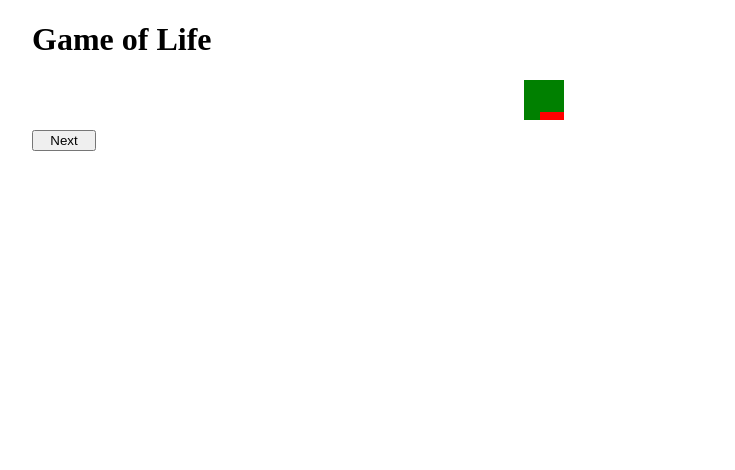
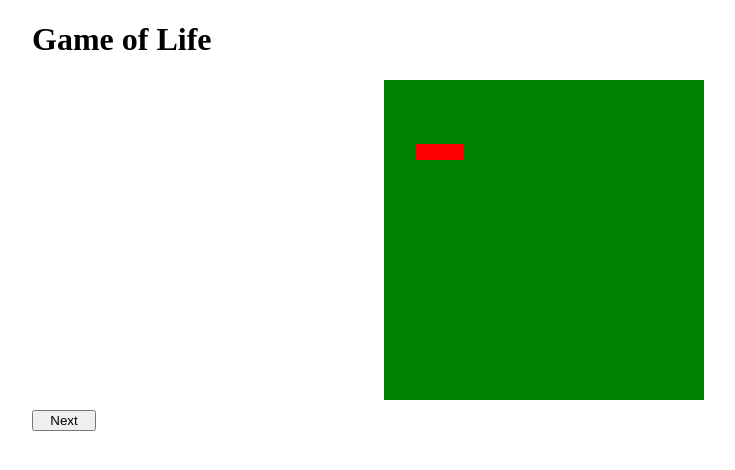
Before and after one commit to RhydianJenkins/game_of_life, a Vue app: page / in a window 1280 px wide. Shown: the top 470 px of the page, without its empty margins (96-831 px from the left). Built offline with nearby package versions, Linux system fonts and the light colour scheme.

Commit message:
npm issues fixed

```diff
--- a/src/App.vue
+++ b/src/App.vue
@@ -1,7 +1,7 @@
 <template>
   <div id="app">
     <GameOfLife
-      :size="5"
+      :size="20"
     />
   </div>
 </template>
--- a/src/components/Cell.vue
+++ b/src/components/Cell.vue
@@ -108,8 +108,8 @@ export default {
 .game-of-life__cell {
     border: 1px black;
     border-width: thin;
-    width: 8px;
-    height: 8px;
+    width: 16px;
+    height: 16px;
     text-align: center;
 }
 
```
Also changed, not shown: package.json (+9 -0 lines).
